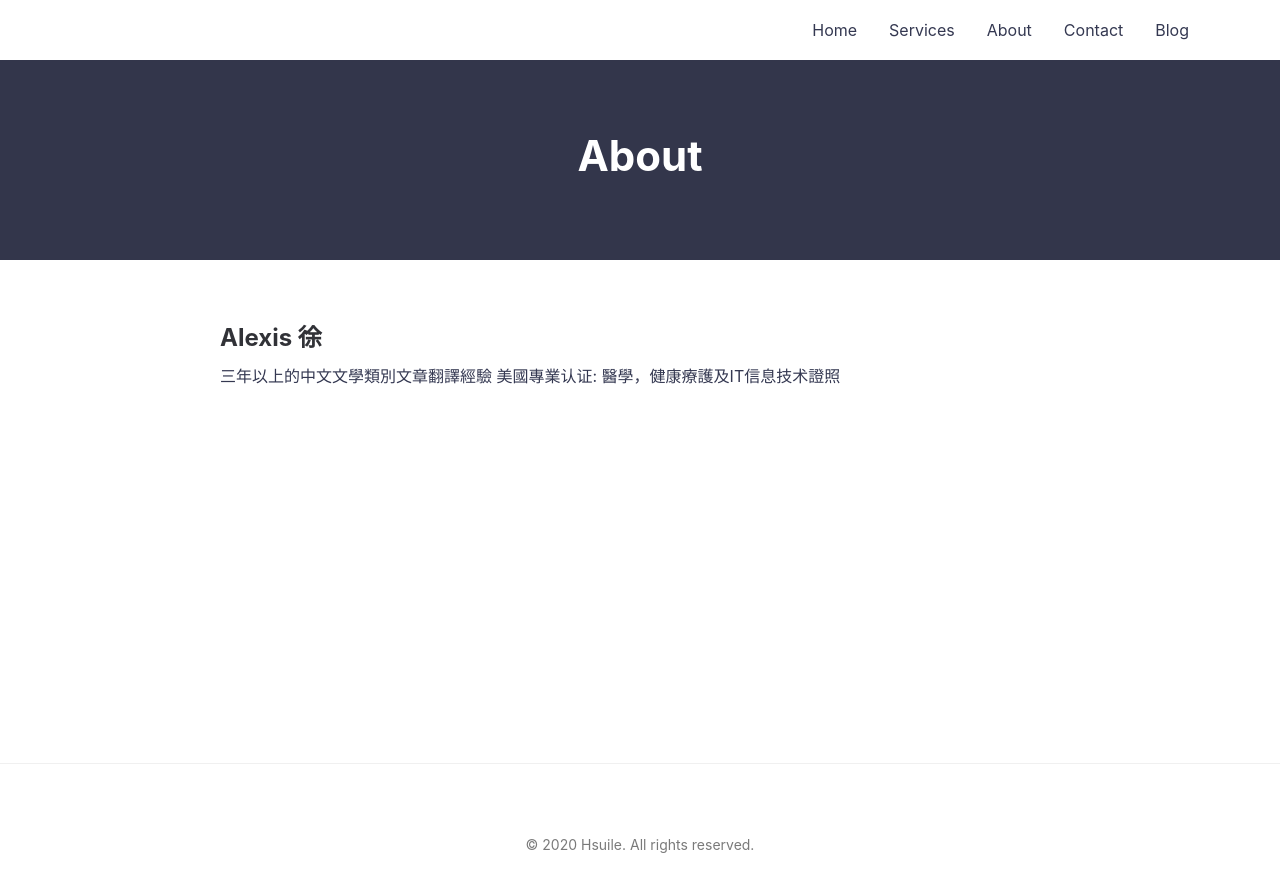
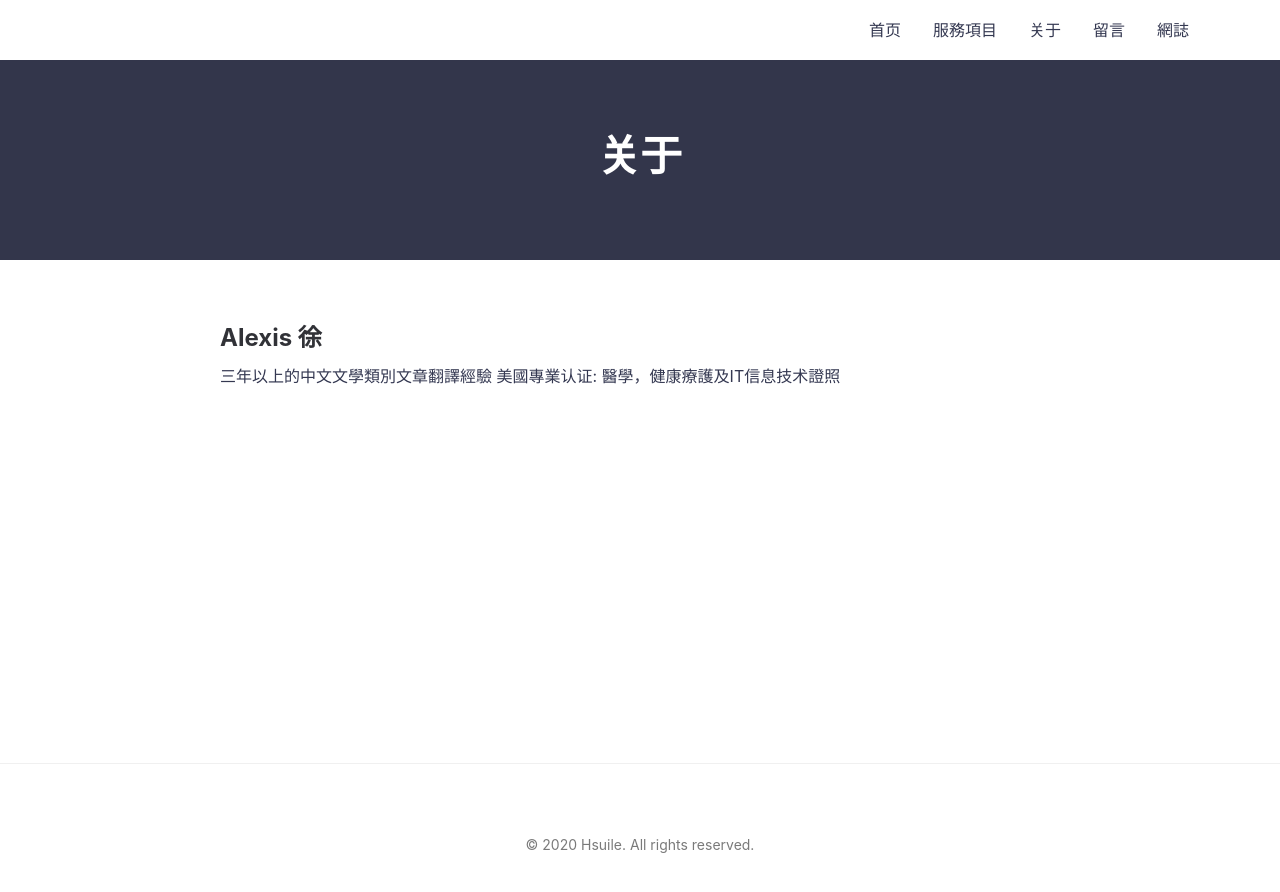
Before and after one commit to Hsuile/cn, a Jekyll site: the page built from about.md, in a window 1280 px wide. Shown: the top 892 px of the page. Built offline with Jekyll 4.4.1, drawn with Linux system fonts in a browser that asks for light colours.

```diff
--- a/_config.yml
+++ b/_config.yml
@@ -19,14 +19,14 @@ url: "https://hsuile.com/" # the base hostname & protocol for your site, e.g. ht
 
 # THEME SETTINGS
 navigation: # Navigation links
-  - {name: 'Home', link: '/'}
-  - {name: 'Services', link: '/services'}
-  - {name: 'About', link: '/about'}
-  - {name: 'Contact', link: '/contact'}
-  - {name: 'Blog', link: '/blog'}
+  - {name: '首页', link: '/'}
+  - {name: '服務項目', link: '/services'}
+  - {name: '关于', link: '/about'}
+  - {name: '留言', link: '/contact'}
+  - {name: '網誌', link: '/blog'}
 
 tagline: >
-  Currently being built.
+  A chinese version is here! Currently being built.
 
 hero_img: posts/babousan.jpg # Main background image: use the path from /assets/img/ => This will output /assets/img/posts/sleek_lg.jpg
 
--- a/about.md
+++ b/about.md
@@ -1,6 +1,6 @@
 ---
 layout: page
-title: About
+title: 关于
 permalink: /about/
 ---
 
```
Also changed, not shown: blog.md (+1 -1 lines), contact.md (+1 -1 lines), 9 other files.
